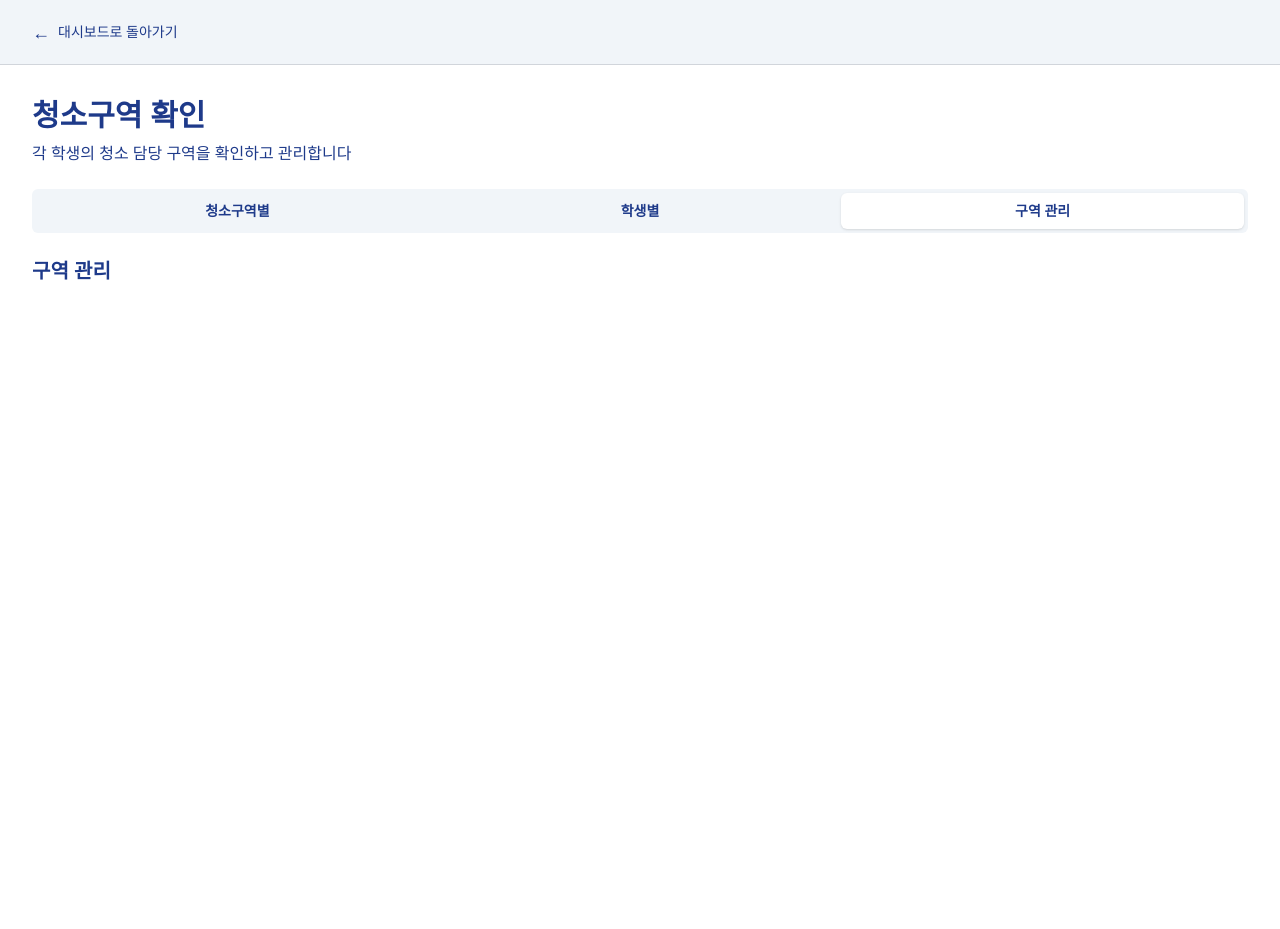
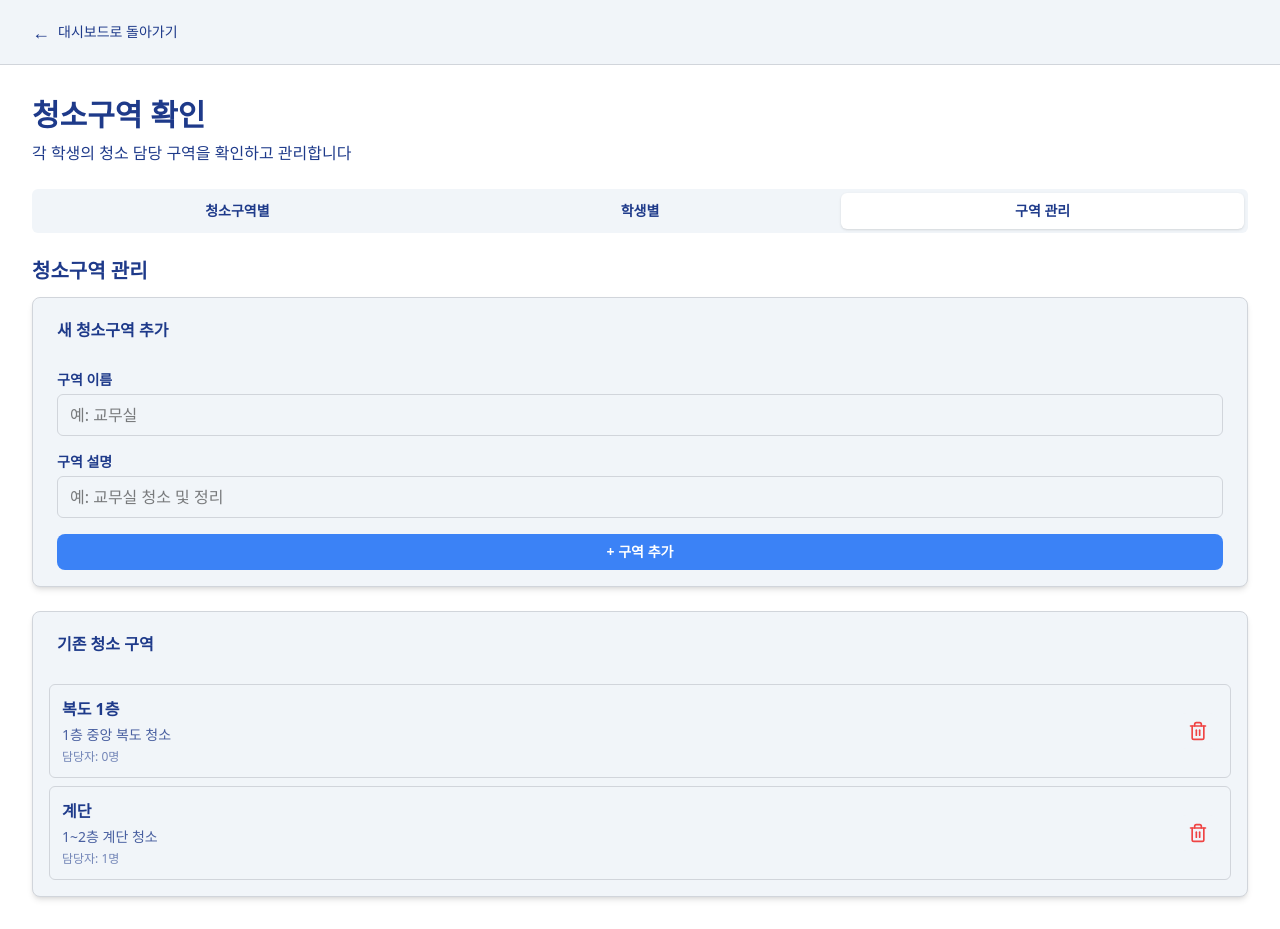
Before and after one commit to team-incube/yunseo-front, a React (Vite) app: page /cleaningarea in a window 1280 px wide. Both pictures are taken after a click on the button "구역 관리". Before the commit the page ends 800 px from the top, so only its background shows below. Built offline with nearby package versions, Linux system fonts and the light colour scheme.

Commit message:
feat : 구역관리 퍼블리싱

```diff
--- a/src/cleaningArea/cleaningArea.jsx
+++ b/src/cleaningArea/cleaningArea.jsx
@@ -2,9 +2,26 @@ import { Link } from "react-router-dom";
 import { useState } from "react";
 import { Button } from "../components/Button";
 import { Shuffle } from "../assets/Shuffle";
+import { Input } from "../components/Input";
+import { CleaningAreaItem } from "./index";
 
 export default function CleaningArea() {
   const [tab, setTab] = useState("areas");
+  //예시 데이터
+  const cleaningAreas = [
+    {
+      id: 1,
+      name: "복도 1층",
+      description: "1층 중앙 복도 청소",
+      assignedStudent: 0,
+    },
+    {
+      id: 2,
+      name: "계단",
+      description: "1~2층 계단 청소",
+      assignedStudent: 1,
+    },
+  ];
 
   return (
     <div className="min-h-screen bg-background">
@@ -23,7 +40,9 @@ export default function CleaningArea() {
       <main className="max-w-7xl mx-auto px-4 sm:px-6 lg:px-8 py-8 space-y-6">
         <div>
           <h1 className="text-3xl font-bold text-text mb-2">청소구역 확인</h1>
-          <p className="text-text">각 학생의 청소 담당 구역을 확인하고 관리합니다</p>
+          <p className="text-text">
+            각 학생의 청소 담당 구역을 확인하고 관리합니다
+          </p>
         </div>
 
         <div className="grid grid-cols-3 rounded-md bg-card p-1">
@@ -49,10 +68,17 @@ export default function CleaningArea() {
         {tab === "areas" && (
           <section className="space-y-6">
             <div className="flex justify-between items-center">
-              <h2 className="text-xl font-bold text-text">청소구역별 담당자</h2>
+              <div className="flex items-center gap-4">
+                <h2 className="text-xl font-bold text-text">
+                  청소구역별 담당자
+                </h2>
+                <span className="inline-flex items-center rounded-md bg-primary px-3 py-1 text-xs font-semibold text-text">
+                  {cleaningAreas.length}개 구역
+                </span>
+              </div>
 
               <Button className="flex items-center gap-2 bg-primary/80 hover:!bg-primary/70">
-                <Shuffle className="w-4 h-4" />
+                <Shuffle className="w-4 h-4 mr-2" />
                 랜덤 배정
               </Button>
             </div>
@@ -67,7 +93,57 @@ export default function CleaningArea() {
 
         {tab === "manage" && (
           <section>
-            <h2 className="text-xl font-bold text-text">구역 관리</h2>
+            <h2 className="text-xl font-bold text-text mb-3">청소구역 관리</h2>
+            <div className="rounded-lg border border-border bg-card shadow-md">
+              <div className="border-border px-4 py-3">
+                <p className="font-semibold text-text mt-2 ml-2">
+                  새 청소구역 추가
+                </p>
+              </div>
+              <div className="px-4 py-4 space-y-4 mr-2 ml-2">
+                <label
+                  htmlFor="areaName"
+                  className="block text-sm font-semibold mb-1 text-text"
+                >
+                  구역 이름
+                </label>
+                <Input
+                  id="areaName"
+                  name="areaName"
+                  type="text"
+                  placeholder="예: 교무실"
+                  label=""
+                  className="!bg-card"
+                />
+                <label
+                  htmlFor="areaDescription"
+                  className="block text-sm font-semibold mb-1 text-text"
+                >
+                  구역 설명
+                </label>
+                <Input
+                  id="areaDescription"
+                  name="areaDescription"
+                  type="text"
+                  placeholder="예: 교무실 청소 및 정리"
+                  className="!bg-card "
+                />
+                <Button className="w-full">+ 구역 추가</Button>
+              </div>
+            </div>
+
+            <div className="mt-6 rounded-lg border border-border bg-card shadow-md">
+              <div className="border-border px-4 py-3">
+                <p className="font-semibold text-text mt-2 ml-2">
+                  기존 청소 구역
+                </p>
+              </div>
+              <div className="px-4 py-4 space-y-2">
+                {cleaningAreas.map((area) => (
+                  <CleaningAreaItem key={area.id} area={area} />
+                ))}
+              </div>
+            </div>
           </section>
         )}
       </main>
```
